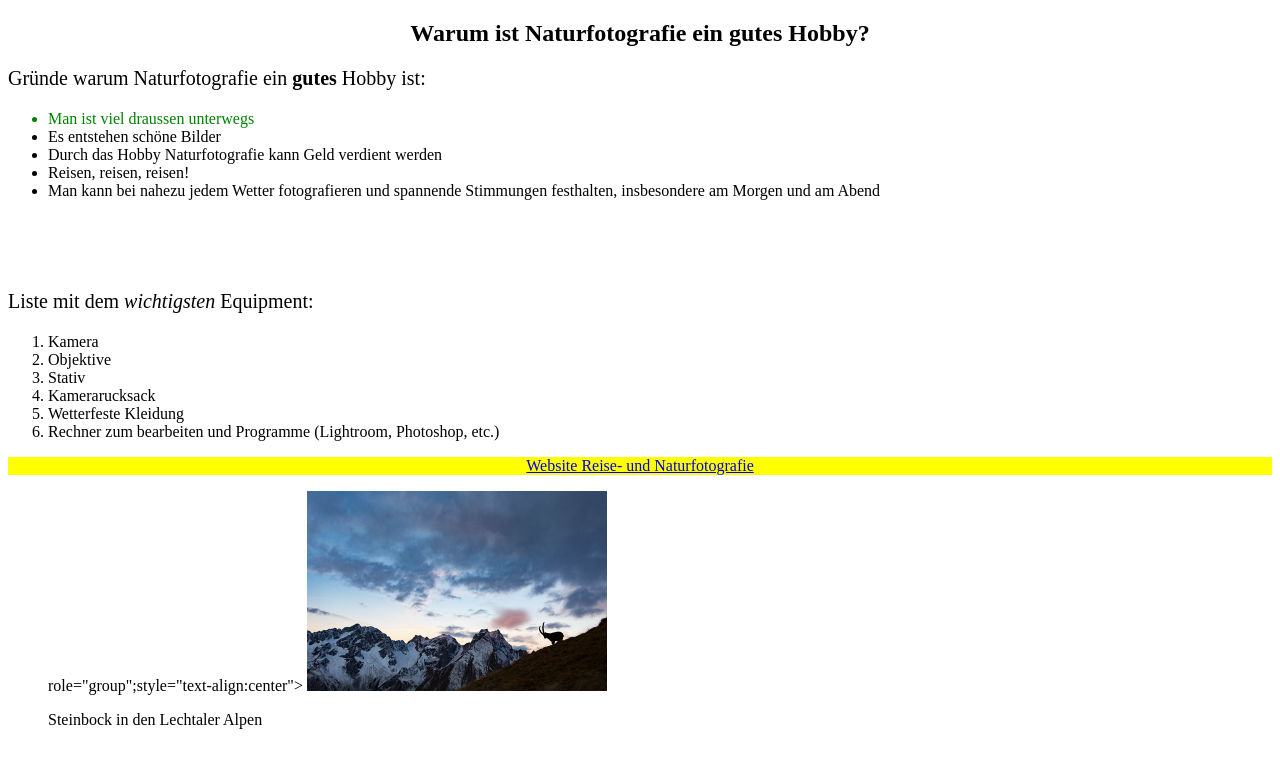
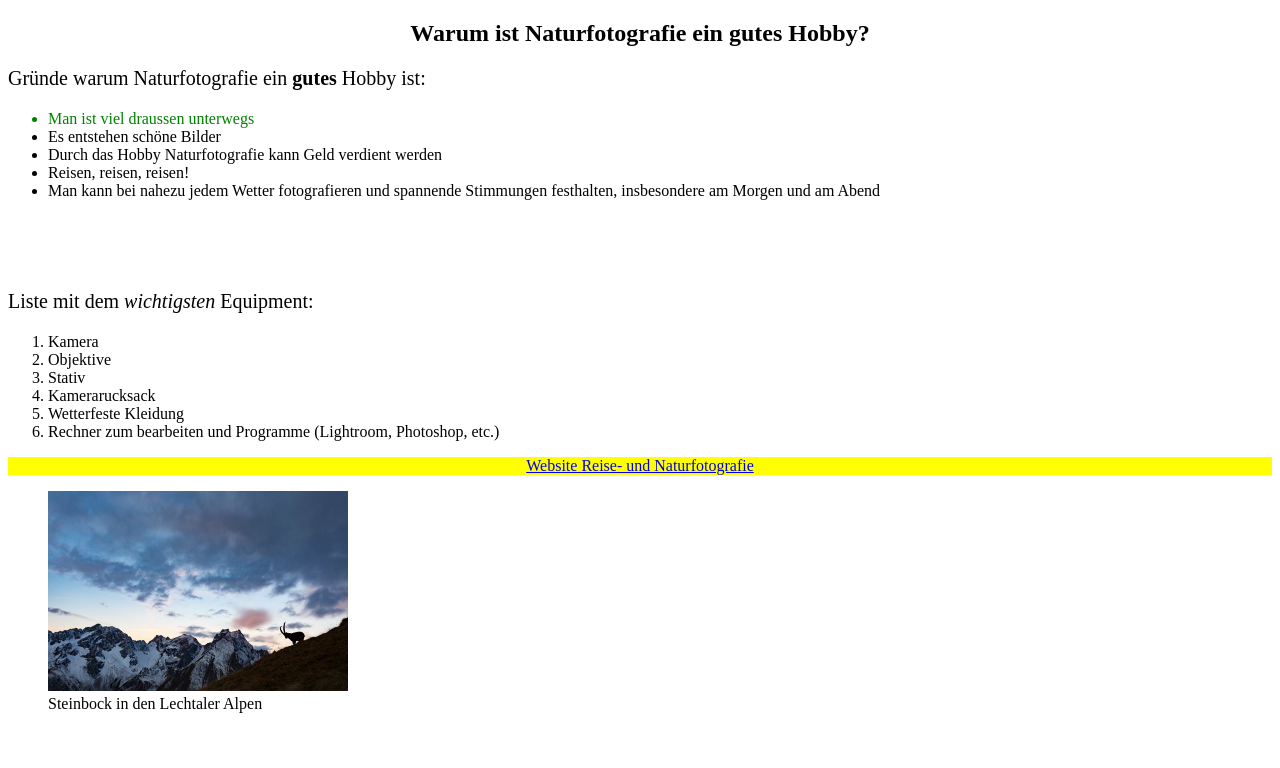
Before and after one commit to moritzwaas/moritzwaas.github.io, a plain HTML site: page index.html in a window 1280 px wide. Drawn offline with Linux system fonts and the light colour scheme.

Commit message:
Signed-off-by: Moritz Waas <moritz.waas@gmail.com>

```diff
--- a/index.html
+++ b/index.html
@@ -32,15 +32,15 @@
 <a href="https://www.moritzwaas.com/"> Website Reise- und Naturfotografie</a>
 </p>
 
-
-		<figure>
-			<p>	role="group";style="text-align:center">
-			<img src="Steinbock.jpg" alt="Steinbock in den Lechtaler Alpen" width="300" height="200"/>
+            <p style="text-align:center">
+		<figure role="group">
+			<img src="fotos/Steinbock.jpg" alt="Steinbock in den Lechtaler Alpen" width="300" height="200"/>
        <figcaption>
 	   Steinbock in den Lechtaler Alpen
 	   </figcaption>
+
+	   </figure>
 	   </p>
-	   </figure>
 
 
 
```
Also changed, not shown: fotos/Steinbock.jpg (renamed from Steinbock.jpg).
